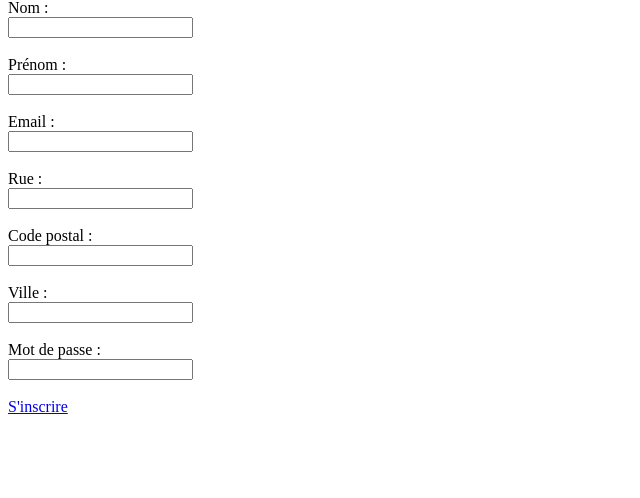
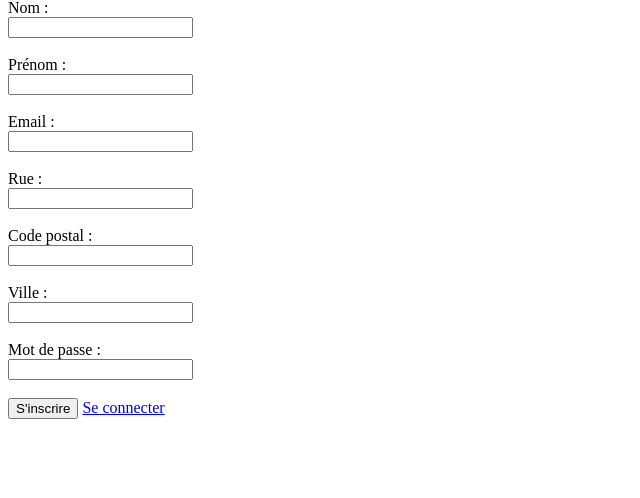
Before and after one commit to Miavoudila-Ivann/hsp, a PHP site: page /src/vue/inscription.php in a window 1280 px wide. Shown: the part 68-566 px from the top of the page, without its empty margins (0-640 px from the left). Run offline with PHP 8.4, Linux system fonts and the light colour scheme.

Commit message:
fix : amélioration inscription

```diff
--- a/src/vue/inscription.php
+++ b/src/vue/inscription.php
@@ -92,7 +92,8 @@ if ($_SERVER["REQUEST_METHOD"] === "POST") {
     <label>Mot de passe :</label><br>
     <input type="password" name="password" required><br><br>
 
-    <a type="submit" href="Connexion.php" class="back-link">S'inscrire<a/>
+    <button type="submit">S'inscrire</button>
+    <a href="Connexion.php">Se connecter</a>
 </form>
 </body>
 </html>
```
